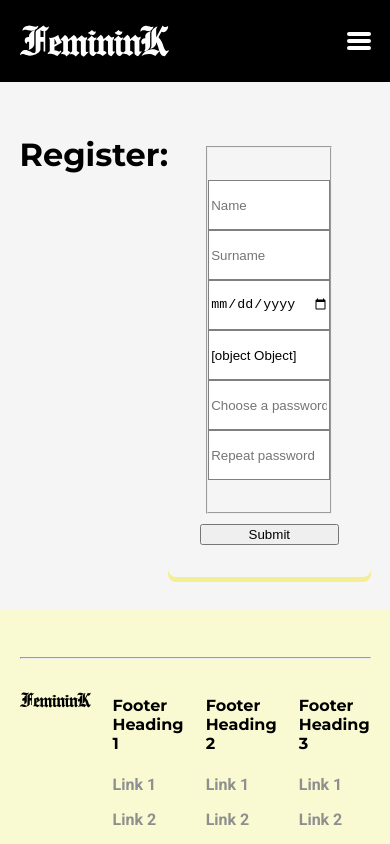
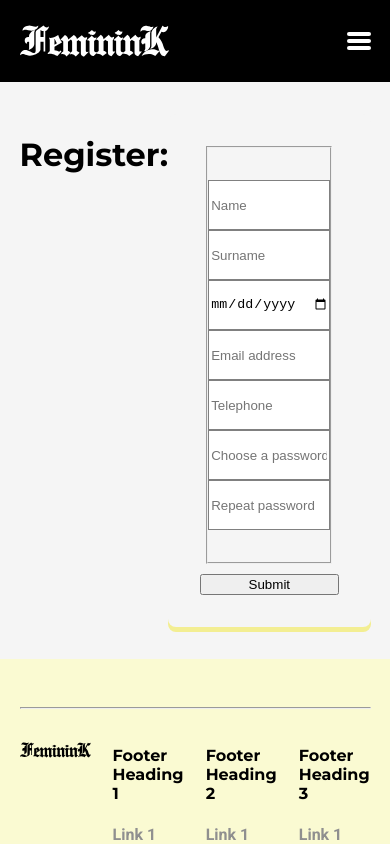
Before and after one commit to Feminink/Feminink, a React (Create React App) app: page /registration in a window 390 px wide. Shown: the top 844 px of the page. Built offline with nearby package versions, Linux system fonts and the light colour scheme.

Commit message:
added telephone and birthday

```diff
--- a/src/components/RegistrationComponent/RegistrationComponent.js
+++ b/src/components/RegistrationComponent/RegistrationComponent.js
@@ -42,8 +42,8 @@ const RegistrationComponent = () => {
       name: "",
       surname: "",
       birthday: "",
+      email: "",
       telephone: "",
-      email: "",
       password: "",
       repassword: "",
     },
@@ -98,12 +98,24 @@ const RegistrationComponent = () => {
             name="email"
             type="email"
             placeholder="Email address"
-            value={formik.values}
+            value={formik.values.email}
             onChange={formik.handleChange}
             onBlur={formik.handleBlur}
           />
           {formik.touched.email && formik.errors.email ? (
             <div className="error">{formik.errors.email}</div>
+          ) : null}
+          <input
+            id="telephone"
+            name="telephone"
+            type="telephone"
+            placeholder="Telephone"
+            value={formik.values.telephone}
+            onChange={formik.handleChange}
+            onBlur={formik.handleBlur}
+          />
+          {formik.touched.telephone && formik.errors.telephone ? (
+            <div className="error">{formik.errors.telephone}</div>
           ) : null}
           <input
             id="password"
```
